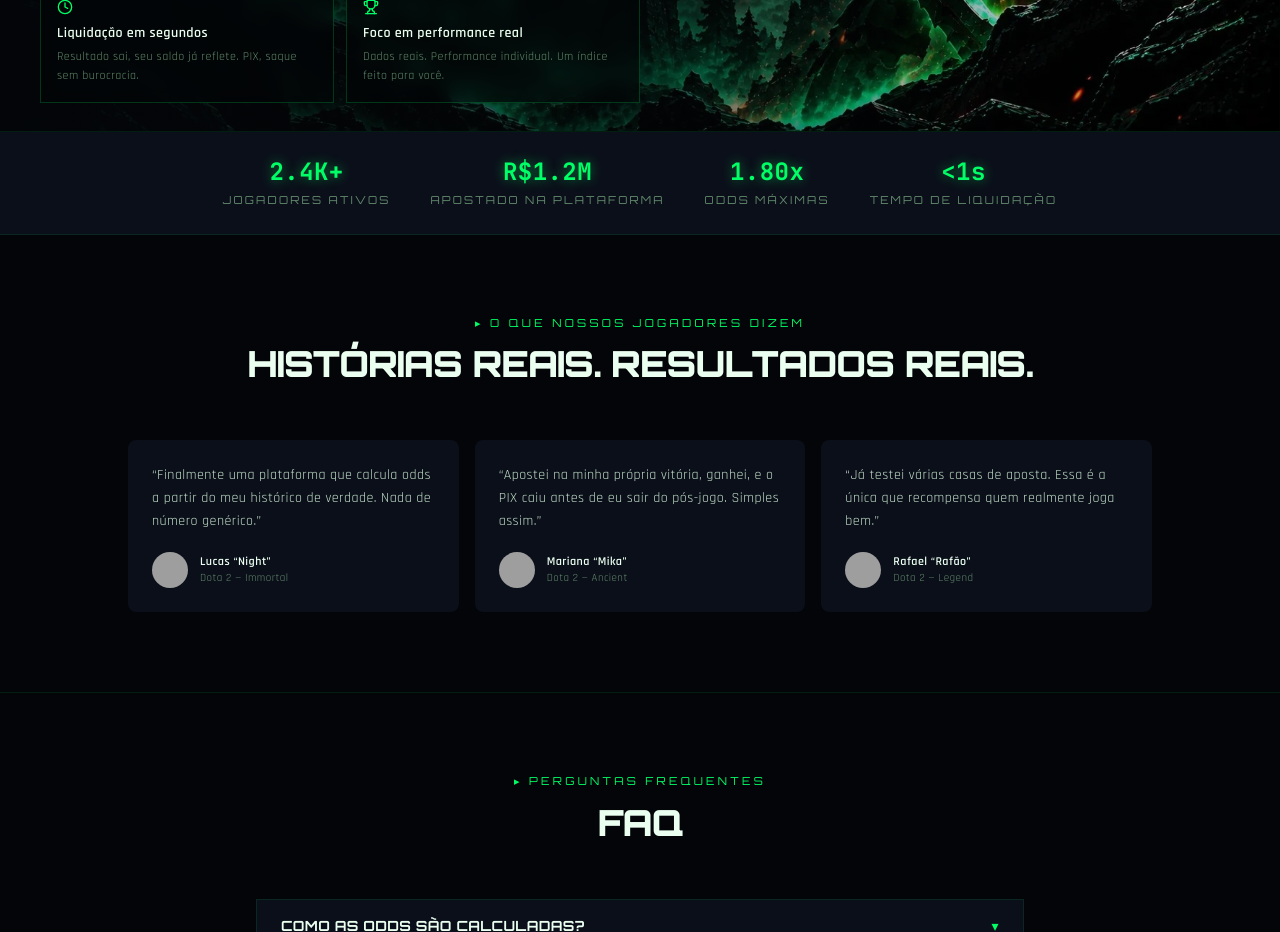
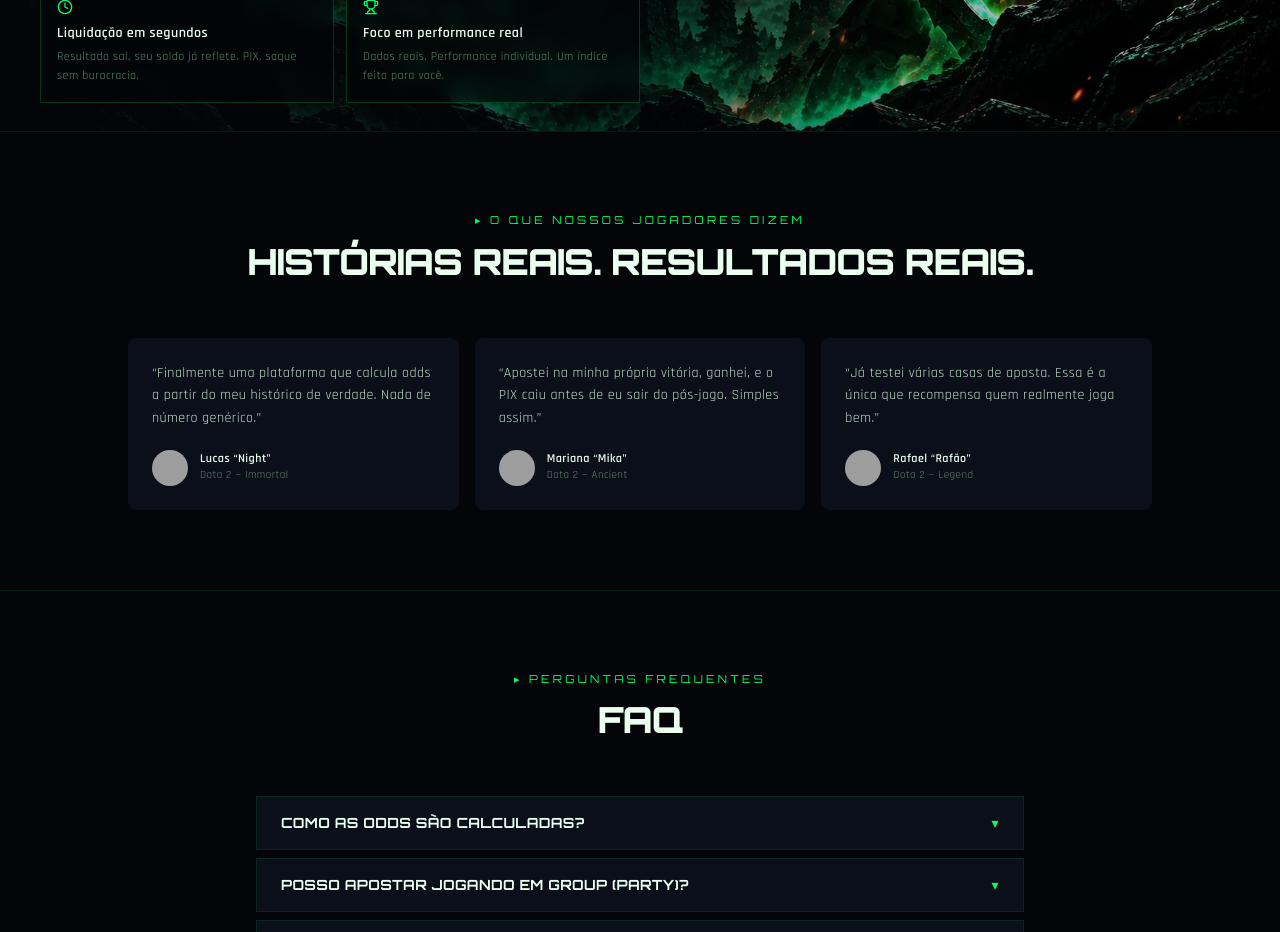
Before and after one commit to IgorSiqueira/playmoney, a Next.js app: page / in a window 1280 px wide. Shown: the part 1880-2812 px from the top of the page. Built offline with nearby package versions, Linux system fonts and the light colour scheme; grey boxes are pictures that could not be loaded.

Commit message:
feat(landing): remover barra de estatísticas (2.4K+ jogadores etc.)

```diff
--- a/src/app/page.tsx
+++ b/src/app/page.tsx
@@ -39,13 +39,6 @@ const benefits = [
   { icon: Users, title: "Comunidade de jogadores reais", desc: "Sem bots, sem manipulação. Só gente que joga de verdade." },
   { icon: Clock, title: "Liquidação em segundos", desc: "Resultado sai, seu saldo já reflete. PIX, saque sem burocracia." },
   { icon: Trophy, title: "Foco em performance real", desc: "Dados reais. Performance individual. Um índice feito para você." },
-];
-
-const stats = [
-  { value: "2.4K+", label: "Jogadores ativos" },
-  { value: "R$1.2M", label: "Apostado na plataforma" },
-  { value: "1.80x", label: "Odds máximas" },
-  { value: "<1s", label: "Tempo de liquidação" },
 ];
 
 const testimonials = [
@@ -306,22 +299,6 @@ export default function LandingPage() {
         </div>
       </section>
 
-      {/* ── Stats bar ─────────────────────────────────────────────────── */}
-      <div className="relative z-10 border-b border-[var(--border)] bg-[var(--surface-2)]">
-        <div className="max-w-5xl mx-auto px-6 md:px-10 py-6 flex flex-wrap items-center justify-center gap-x-10 gap-y-4">
-          {stats.map((s) => (
-            <div key={s.label} className="text-center">
-              <div className="font-mono text-2xl font-bold text-[var(--neon)]" style={{ textShadow: "0 0 12px rgba(0,255,102,0.5)" }}>
-                {s.value}
-              </div>
-              <div className="font-display text-[11px] tracking-[0.2em] text-[var(--text-muted)] uppercase mt-1">
-                {s.label}
-              </div>
-            </div>
-          ))}
-        </div>
-      </div>
-
       {/* ── Depoimentos ───────────────────────────────────────────────── */}
       <section id="depoimentos" className="relative z-10 px-6 md:px-10 py-20 border-b border-[var(--border)]">
         <div className="max-w-5xl mx-auto">
```
